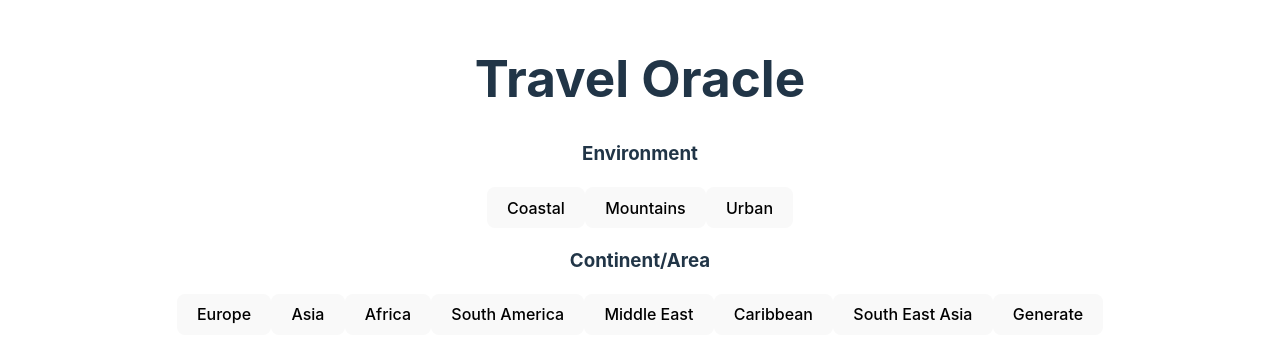
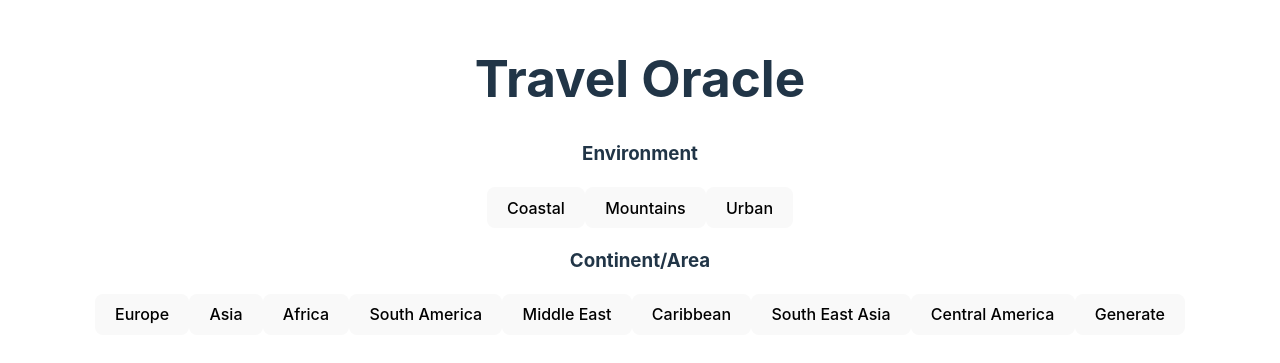
Before and after one commit to TravelOracle/TravelOracleFrontEnd, a React (Vite) app in the folder TravelAIFE/: page / in a window 1280 px wide. Shown: the part 225-588 px from the top of the page. Built offline with nearby package versions, Linux system fonts and the light colour scheme.

Commit message:
hatice's contribution

```diff
--- a/TravelAIFE/src/components/filters.jsx
+++ b/TravelAIFE/src/components/filters.jsx
@@ -47,6 +47,7 @@ const Filters = () => {
                 <button>Middle East</button>
                 <button>Caribbean</button>
                 <button>South East Asia</button>
+                <button>Central America</button>
             <button onClick={handlePost}>Generate</button>
         </div>
         </>
```
